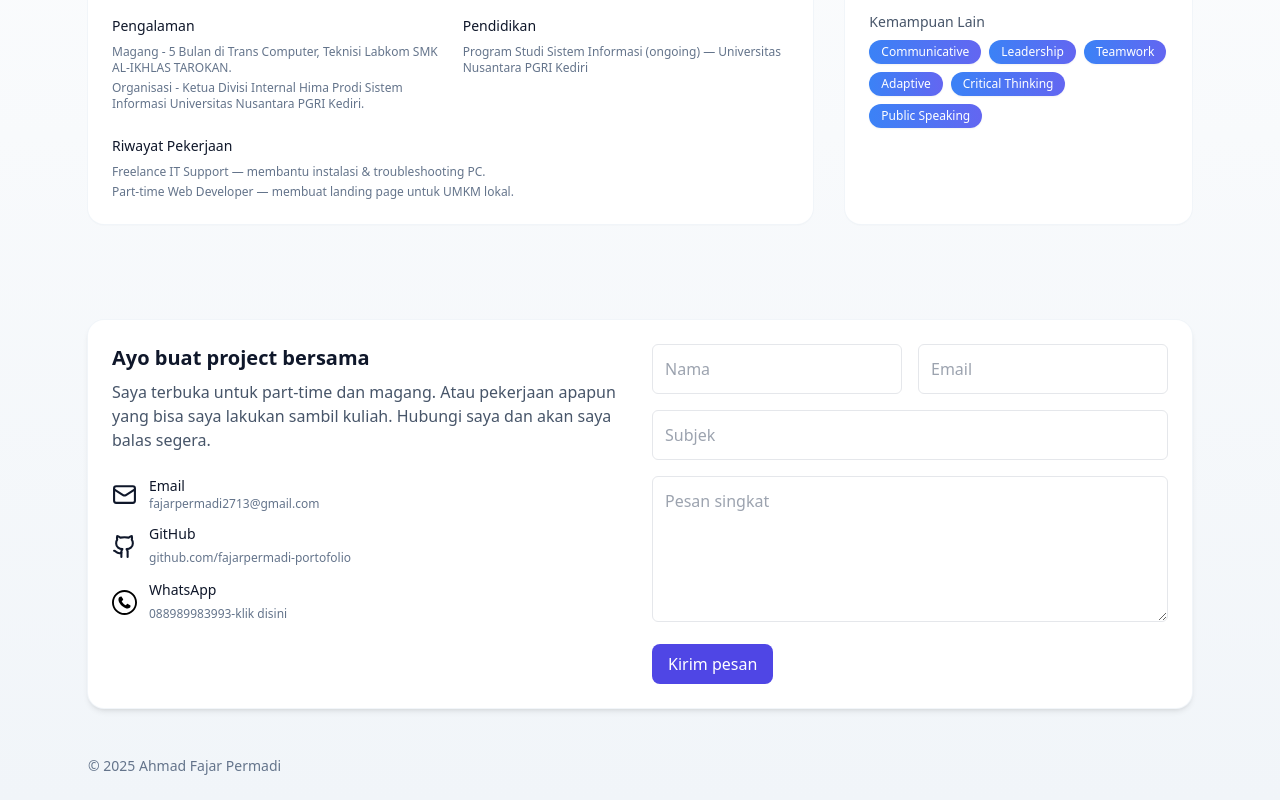
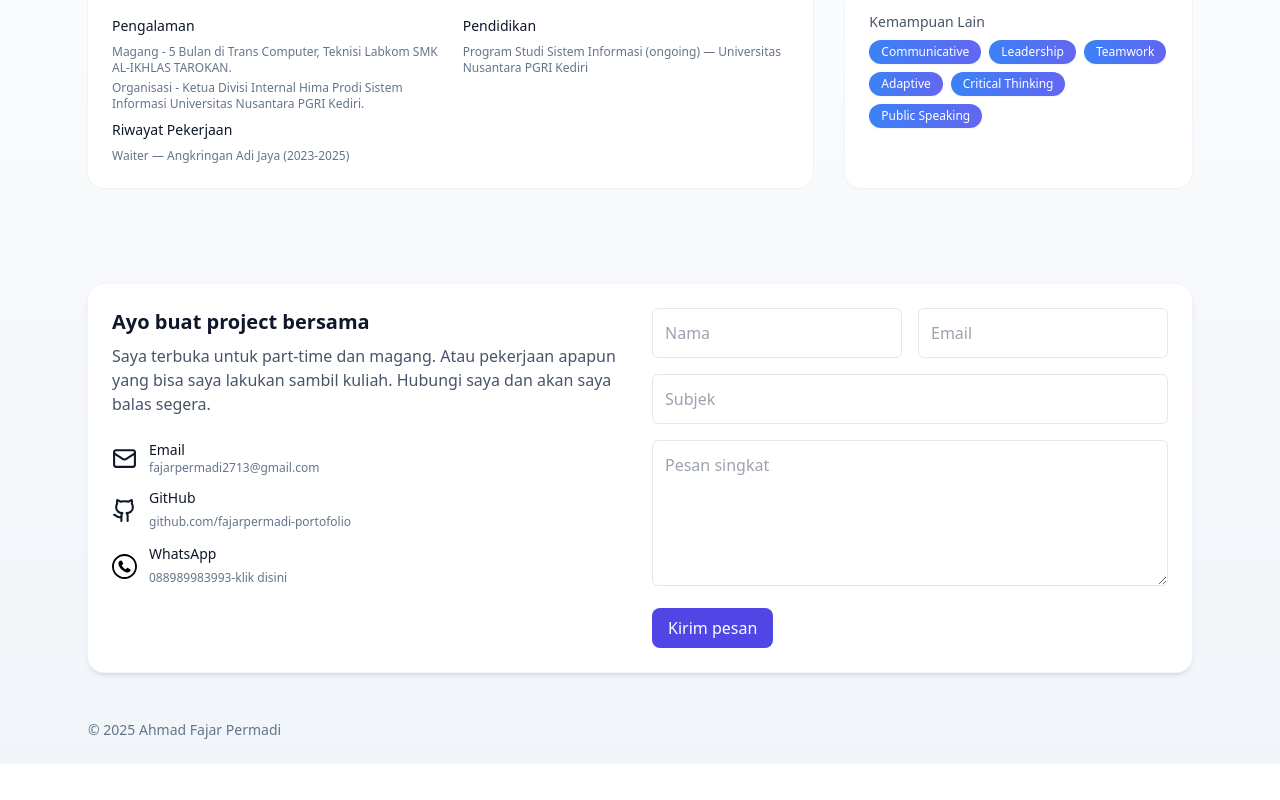
Before and after one commit to fajarpermadi-portofolio/my-portofolio, a React (Vite) app: page / in a window 1280 px wide. Shown: the part 1860-2660 px from the top of the page. After the commit the page ends 2624 px from the top, so only its background shows below. Built offline with nearby package versions, Linux system fonts and the light colour scheme.

Commit message:
Update App.jsx

```diff
--- a/src/App.jsx
+++ b/src/App.jsx
@@ -227,11 +227,10 @@ export default function PortfolioWebsite() {
     </div>
 
     {/* Bagian riwayat pekerjaan */}
-    <div className="mt-6">
+    <div className="mt-2">
       <h5 className="text-sm font-medium">Riwayat Pekerjaan</h5>
       <ul className="text-xs text-slate-500 mt-2 space-y-1">
-        <li>Freelance IT Support — membantu instalasi & troubleshooting PC.</li>
-        <li>Part-time Web Developer — membuat landing page untuk UMKM lokal.</li>
+        <li>Waiter — Angkringan Adi Jaya (2023-2025)</li>
       </ul>
     </div>
   </div>
```
